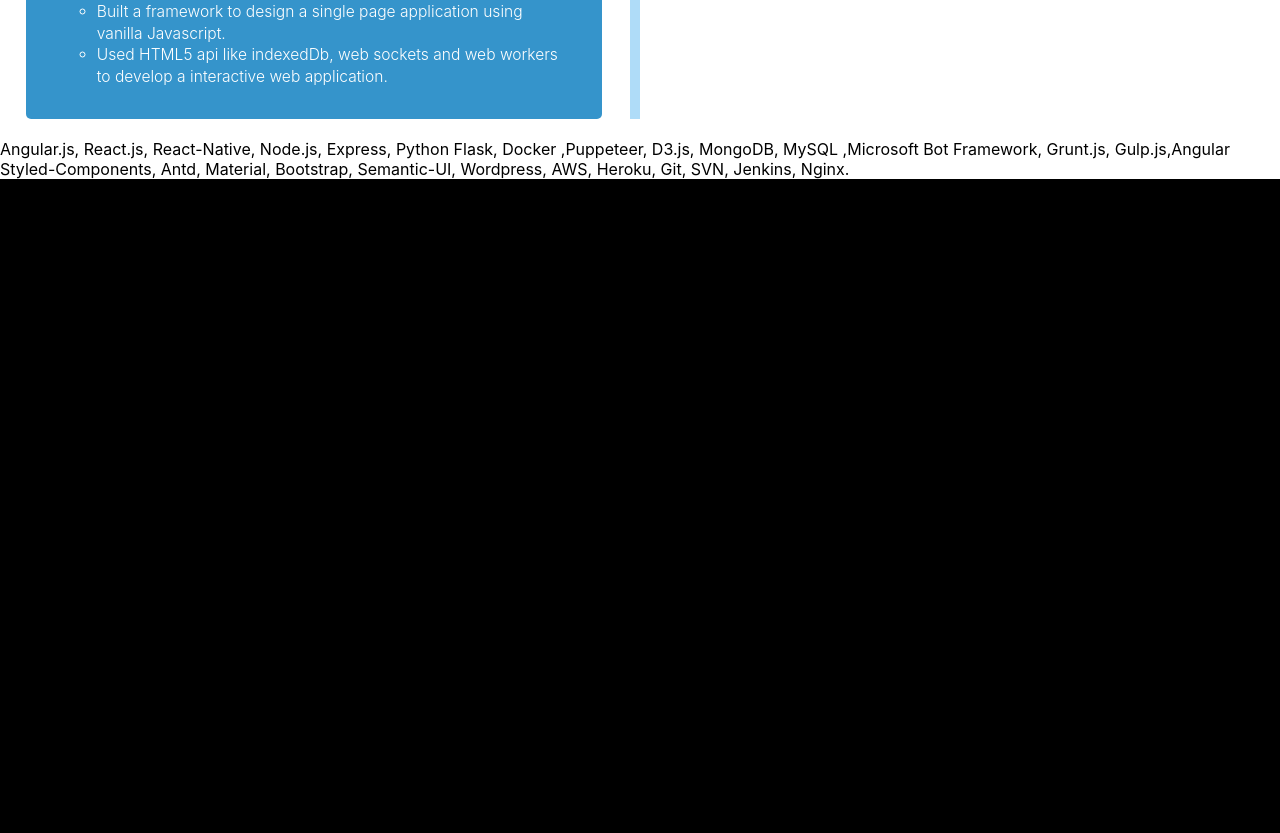
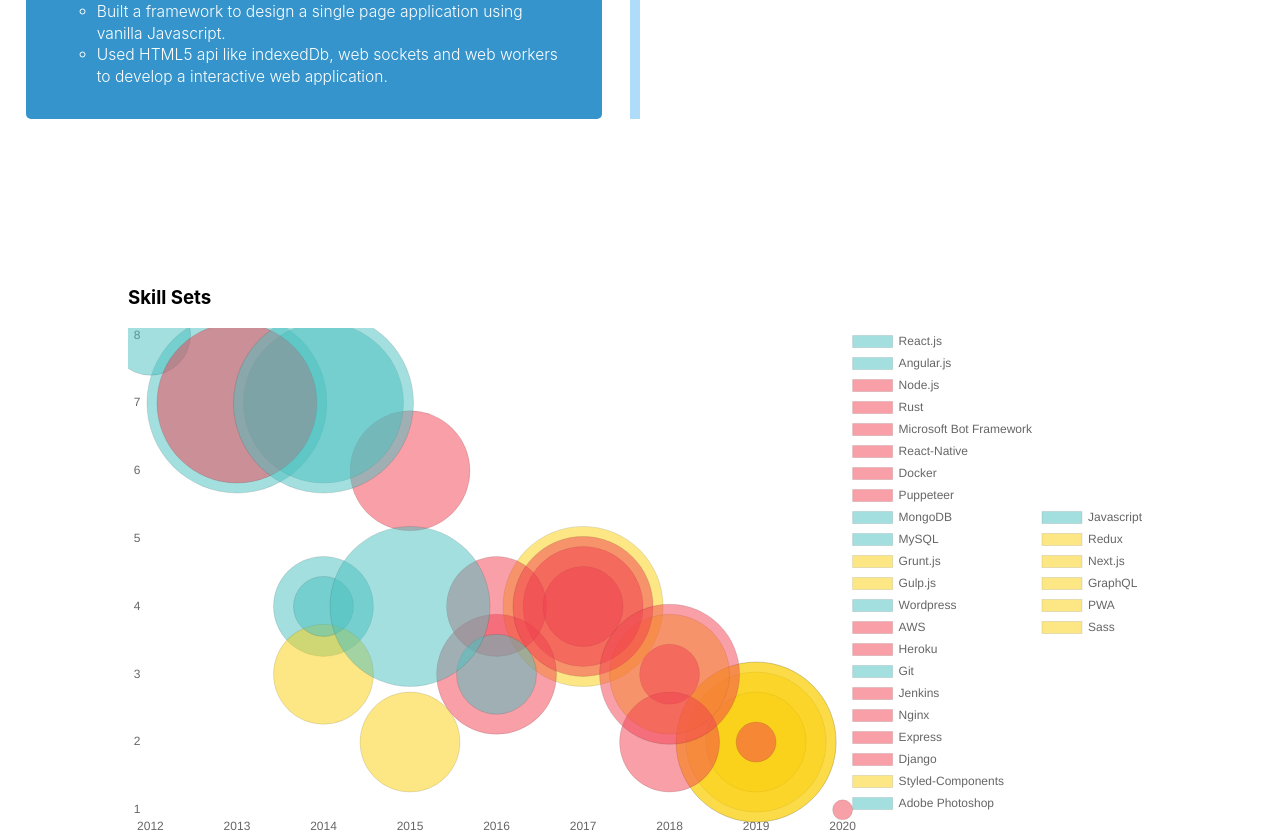
Before and after one commit to Saajan/saajan.work, a Next.js app: page /profession in a window 1280 px wide. Shown: the part 1500-2333 px from the top of the page. Before the commit the page ends 1679 px from the top, so only its background shows below. Built offline with nearby package versions, Linux system fonts and the light colour scheme.

Commit message:
technical details enhancement with charts

```diff
--- /dev/null
+++ b/components/TechMap/index.js
@@ -0,0 +1,285 @@
+import React, { useState, useEffect } from 'react';
+import { Bar, Bubble } from 'react-chartjs-2';
+import { BubbleWrapper } from './styled.jsx';
+
+const techList = [{
+    label: 'React.js',
+    data: [{ x: 2014, y: 7, r: 90 }],
+    backgroundColor: 'rgba(75,192,192,0.5)',
+}, {
+    label: 'Angular.js',
+    data: [{ x: 2015, y: 4, r: 80 }],
+    backgroundColor: 'rgba(75,192,192,0.5)',
+}, {
+    label: 'Node.js',
+    data: [{ x: 2013, y: 7, r: 80 }],
+    backgroundColor: 'rgba(242, 65, 80,0.5)',
+}, {
+    label: 'Rust',
+    data: [{ x: 2020, y: 1, r: 10 }],
+    backgroundColor: 'rgba(242, 65, 80,0.5)',
+}, {
+    label: 'Microsoft Bot Framework',
+    data: [{ x: 2018, y: 3, r: 70 }],
+    backgroundColor: 'rgba(242, 65, 80,0.5)',
+}, {
+    label: 'React-Native',
+    data: [{ x: 2017, y: 4, r: 70 }],
+    backgroundColor: 'rgba(242, 65, 80,0.5)',
+}, {
+    label: 'Docker',
+    data: [{ x: 2017, y: 4, r: 40 }],
+    backgroundColor: 'rgba(242, 65, 80,0.5)',
+}, {
+    label: 'Puppeteer',
+    data: [{ x: 2018, y: 2, r: 50 }],
+    backgroundColor: 'rgba(242, 65, 80,0.5)',
+}, {
+    label: 'MongoDB',
+    data: [{ x: 2016, y: 3, r: 40 }],
+    backgroundColor: 'rgba(75,192,192,0.5)',
+}, {
+    label: 'MySQL',
+    data: [{ x: 2014, y: 4, r: 30 }],
+    backgroundColor: 'rgba(75,192,192,0.5)',
+}, {
+    label: 'Grunt.js',
+    data: [{ x: 2014, y: 3, r: 50 }],
+    backgroundColor: 'rgba(252, 207, 13,0.5)',
+
+}, {
+    label: 'Gulp.js',
+    data: [{ x: 2015, y: 2, r: 50 }],
+    backgroundColor: 'rgba(252, 207, 13,0.5)',
+
+}, {
+    label: 'Wordpress',
+    data: [{ x: 2014, y: 4, r: 50 }],
+    backgroundColor: 'rgba(75,192,192,0.5)',
+
+}, {
+    label: 'AWS',
+    data: [{ x: 2016, y: 4, r: 50 }],
+    backgroundColor: 'rgba(242, 65, 80,0.5)',
+
+}, {
+    label: 'Heroku',
+    data: [{ x: 2016, y: 3, r: 60 }],
+    backgroundColor: 'rgba(242, 65, 80,0.5)',
+
+}, {
+    label: 'Git',
+    data: [{ x: 2014, y: 7, r: 80 }],
+    backgroundColor: 'rgba(75,192,192,0.5)',
+
+}, {
+    label: 'Jenkins',
+    data: [{ x: 2018, y: 3, r: 30 }],
+    backgroundColor: 'rgba(242, 65, 80,0.5)',
+
+}, {
+    label: 'Nginx',
+    data: [{ x: 2017, y: 4, r: 60 }],
+    backgroundColor: 'rgba(242, 65, 80,0.5)',
+
+}, {
+    label: 'Express',
+    data: [{ x: 2015, y: 6, r: 60 }],
+    backgroundColor: 'rgba(242, 65, 80,0.5)',
+
+}, {
+    label: 'Django',
+    data: [{ x: 2019, y: 2, r: 20 }],
+    backgroundColor: 'rgba(242, 65, 80,0.5)',
+}, {
+    label: 'Styled-Components',
+    data: [{ x: 2018, y: 3, r: 60 }],
+    backgroundColor: 'rgba(252, 207, 13,0.5)',
+}, {
+    label: 'Adobe Photoshop',
+    data: [{ x: 2012, y: 8, r: 40 }],
+    backgroundColor: 'rgba(75,192,192,0.5)',
+}, {
+    label: 'Javascript',
+    data: [{ x: 2013, y: 7, r: 90 }],
+    backgroundColor: 'rgba(75,192,192,0.5)',
+},
+{
+    label: 'Redux',
+    data: [{ x: 2017, y: 4, r: 80 }],
+    backgroundColor: 'rgba(252, 207, 13,0.5)',
+
+},{
+    label: 'Next.js',
+    data: [{ x: 2019, y: 2, r: 80 }],
+    backgroundColor: 'rgba(252, 207, 13,0.5)',
+
+},{
+    label: 'GraphQL',
+    data: [{ x: 2019, y: 2, r: 50 }],
+    backgroundColor: 'rgba(252, 207, 13,0.5)',
+
+},{
+    label: 'PWA',
+    data: [{ x: 2019, y: 2, r: 70 }],
+    backgroundColor: 'rgba(252, 207, 13,0.5)',
+
+},{
+    label: 'Sass',
+    data: [{ x: 2019, y: 2, r: 80 }],
+    backgroundColor: 'rgba(252, 207, 13,0.5)',
+
+}];
+
+const libraryList = [
+    {
+        label: 'D3.js',
+        data: [{ x: 2016, y: 3, r: 40 }],
+        backgroundColor: 'rgba(252, 207, 13,0.5)',
+    }, {
+        label: 'Antd',
+        data: [{ x: 2018, y: 3, r: 80 }],
+        backgroundColor: 'rgba(252, 207, 13,0.5)',
+
+    }, {
+        label: 'Bootstrap',
+        data: [{ x: 2014, y: 4, r: 80 }],
+        backgroundColor: 'rgba(252, 207, 13,0.5)',
+
+    }, {
+        label: 'Semantic-UI',
+        data: [{ x: 2015, y: 2, r: 50 }],
+        backgroundColor: 'rgba(252, 207, 13,0.5)',
+
+    },
+    {
+        label: 'Redux-Saga',
+        data: [{ x: 2020, y: 2, r: 50 }],
+        backgroundColor: 'rgba(252, 207, 13,0.5)',
+
+    },
+    {
+        label: 'Redux Thunk',
+        data: [{ x: 2019, y: 1, r: 60 }],
+        backgroundColor: 'rgba(252, 207, 13,0.5)',
+
+    },
+    {
+        label: 'date-fns',
+        data: [{ x: 2019, y: 2, r: 60 }],
+        backgroundColor: 'rgba(252, 207, 13,0.5)',
+
+    },
+    {
+        label: 'material-ui',
+        data: [{ x: 2017, y: 2, r: 60 }],
+        backgroundColor: 'rgba(252, 207, 13,0.5)',
+
+    },
+    {
+        label: 'native-base',
+        data: [{ x: 2019, y: 2, r: 60 }],
+        backgroundColor: 'rgba(252, 207, 13,0.5)',
+
+    },
+    {
+        label: 'react-navigation',
+        data: [{ x: 2019, y: 2, r: 60 }],
+        backgroundColor: 'rgba(252, 207, 13,0.5)',
+
+    },
+    {
+        label: 'Chart.js',
+        data: [{ x: 2020, y: 1, r: 60 }],
+        backgroundColor: 'rgba(252, 207, 13,0.5)',
+
+    },
+    {
+        label: 'Axios',
+        data: [{ x: 2018, y: 2, r: 60 }],
+        backgroundColor: 'rgba(252, 207, 13,0.5)',
+
+    },
+]
+
+const createData = (list) => {
+    const dataSet = [];
+
+    list.map((tech) => {
+        dataSet.push({
+            label: tech.label,
+            data: tech.data,
+            lineTension: 0.1,
+            backgroundColor: tech.backgroundColor,
+            pointBackgroundColor: '#fff',
+            pointBorderWidth: 1,
+            pointHoverRadius: 5,
+            pointHoverBackgroundColor: 'rgba(75,192,192,1)',
+            pointHoverBorderColor: 'rgba(220,220,220,1)',
+            pointHoverBorderWidth: 2,
+            pointRadius: 1,
+            pointHitRadius: 10,
+        });
+    });
+    return {
+        datasets: dataSet
+    };
+}
+
+const TechMap = () => {
+    const [dataList, setDataList] = useState({
+        tech: techList,
+        library: libraryList
+    });
+    const techData = createData(dataList.tech);
+    const libraryData = createData(dataList.library);
+    const options = {
+        scales: {
+            xAxes: [{
+                display: true,
+                labelString: 'Started Learning',
+                offsetGridLines: true,
+                ticks: {
+                    callback: function (value, i) {
+                        return value;
+                    },
+                },
+                gridLines: {
+                    display: false,
+                },
+            }],
+            yAxes: [{
+                display: true,
+                labelString: 'Years of Experience',
+                offsetGridLines: true,
+                gridLines: {
+                    display: false,
+                },
+            }]
+        },
+        legend: {
+            display: true,
+            position: 'right'
+        }
+    };
+    return (
+        <BubbleWrapper>
+            <h3>Skill Sets</h3>
+            <Bubble
+                options={options}
+                data={techData}
+                width={400}
+                height={200}
+            />
+            <h3>Library Used</h3>
+            <Bubble
+                options={options}
+                data={libraryData}
+                width={400}
+                height={200}
+            />
+        </BubbleWrapper>
+    );
+};
+
+export default TechMap;
--- /dev/null
+++ b/components/TechMap/styled.jsx
@@ -0,0 +1,6 @@
+import styled from 'styled-components';
+
+export const BubbleWrapper = styled.div`
+    padding: 10%;
+
+`;
--- a/components/Timeline/index.jsx
+++ b/components/Timeline/index.jsx
@@ -1,5 +1,5 @@
 import React from 'react';
-import { TimeLine, TimeLineWrapper, Time, TimeLabel, TimeIcon,TimeBox } from './styled';
+import { TimeLine, TimeLineWrapper, Time, TimeLabel, TimeIcon, TimeBox } from './styled';
 
 const Timeline = () => {
     return (
@@ -10,7 +10,10 @@
                         <span>Apr 2020</span>
                         <span>Present</span>
                     </Time>
-                    <TimeIcon />
+                    <TimeIcon
+                        whileHover={{ scale: 1.5 }}
+                    >
+                    </TimeIcon>
                     <TimeLabel>
                         <h2>Senior Software Engineer</h2>
                         <h3>Conviva</h3>
@@ -33,7 +36,7 @@
                         <span>Aug 2015</span>
                         <span>Apr 2020</span>
                     </Time>
-                    <TimeIcon />
+                    <TimeIcon whileHover={{ scale: 1.5 }} />
                     <TimeLabel>
                         <h2>Fullstack Engineer</h2>
                         <h3>Penser Analytics</h3>
@@ -62,7 +65,7 @@
                         <span>Aug 2014</span>
                         <span>Aug 2015</span>
                     </Time>
-                    <TimeIcon />
+                    <TimeIcon whileHover={{ scale: 1.5 }} />
                     <TimeLabel>
                         <h2>Software Engineer</h2>
                         <h3>Sportskeeda</h3>
@@ -94,7 +97,7 @@
                         <span>Aug 2013</span>
                         <span>Aug 2014</span>
                     </Time>
-                    <TimeIcon />
+                    <TimeIcon whileHover={{ scale: 1.5 }} />
                     <TimeLabel>
                         <h2>Intern</h2>
                         <h3>Applied Cognition Systems</h3>
--- a/components/Timeline/styled.js
+++ b/components/Timeline/styled.js
@@ -1,5 +1,6 @@
 
 import styled from 'styled-components';
+import { motion } from "framer-motion"
 
 export const TimeLineWrapper = styled.div`
     background-color:#fff;
@@ -79,7 +80,7 @@
     }
 `;
 
-export const TimeIcon = styled.span`
+export const TimeIcon = styled(motion.span)`
     width: 25px;
 	height: 25px;
 	font-family: "";
--- a/package.json
+++ b/package.json
@@ -8,10 +8,12 @@
     "start": "next start"
   },
   "dependencies": {
+    "chart.js": "^2.9.4",
     "framer-motion": "^2.9.4",
     "next": "10.0.2",
     "nprogress": "^0.2.0",
     "react": "17.0.1",
+    "react-chartjs-2": "^2.11.1",
     "react-dom": "17.0.1",
     "react-icons": "^4.1.0",
     "styled-components": "^5.2.1"
--- a/pages/profession.js
+++ b/pages/profession.js
@@ -4,6 +4,7 @@
 import Timeline from '../components/Timeline';
 import { MdHome } from "react-icons/md";
 import { HomeLinker } from './styled';
+import TechMap from '../components/TechMap';
 import Layout from '../components/Layout';
 let easing = [0.175, 0.85, 0.42, 0.96];
 
@@ -29,10 +30,8 @@
               </HomeLinker>
             </Link>
             <Timeline />
-            <div>
-              Angular.js, React.js, React-Native, Node.js, Express, Python Flask, Docker ,Puppeteer, D3.js, MongoDB, MySQL ,Microsoft Bot Framework, Grunt.js, Gulp.js,Angular
-              Styled-Components, Antd, Material, Bootstrap, Semantic-UI, Wordpress, AWS, Heroku, Git, SVN, Jenkins, Nginx.
-				</div>
+            <TechMap>
+            </TechMap>
           </section>
         </Layout>
       </motion.div>
```
Also changed, not shown: 1 other file (tests, documents, lock files or other folders).
